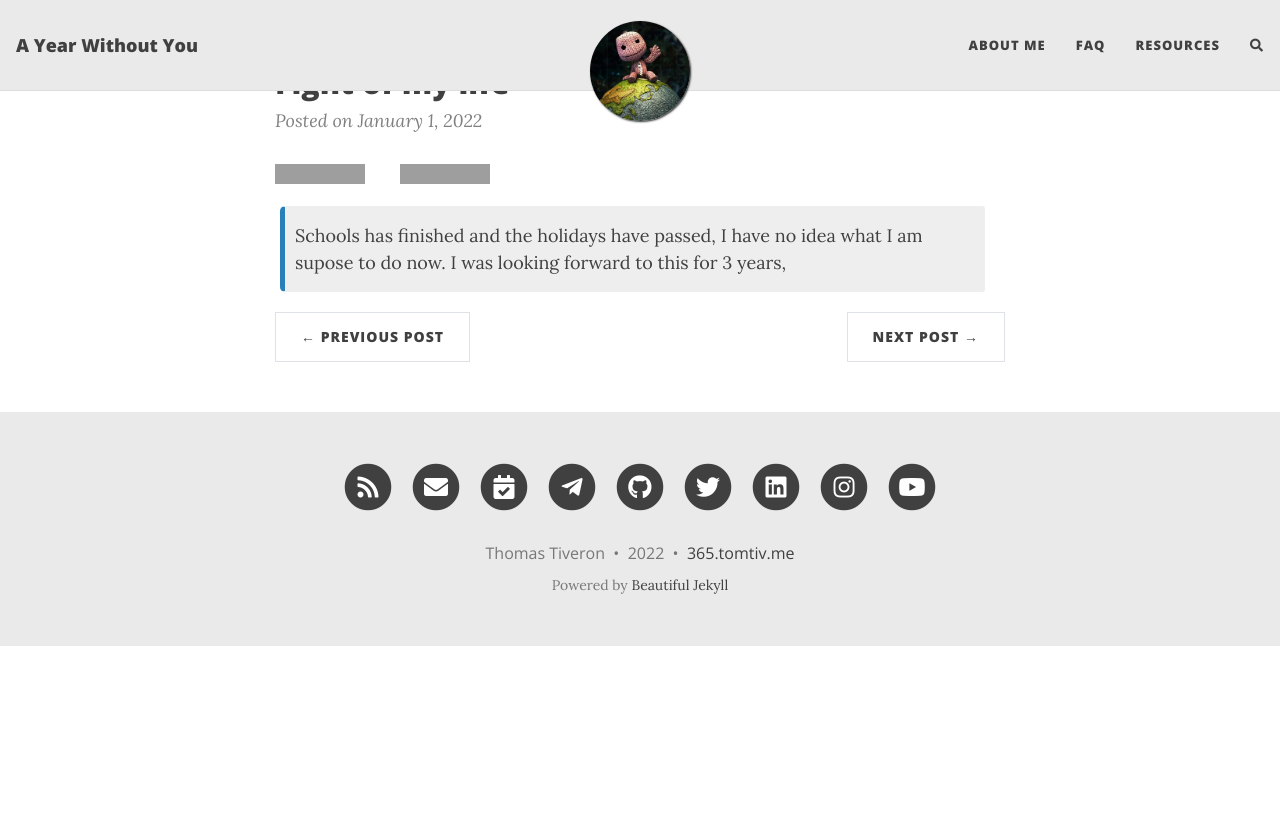
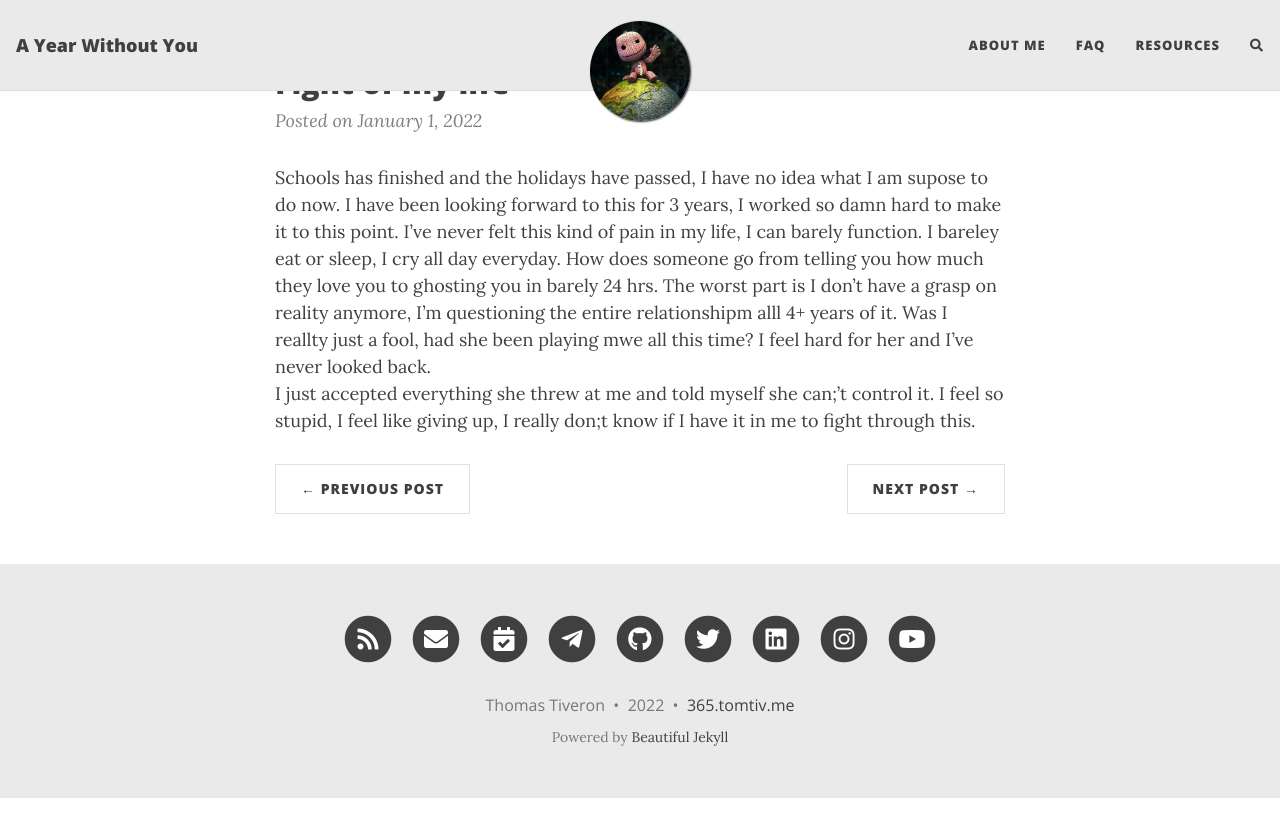
Before and after one commit to tomtiv/tomtiv.github.io, a Jekyll site: the page built from _posts/2022/01/2022-01-01-fight-of-my-life copy.md, in a window 1280 px wide. Shown: the top 837 px of the page. Built offline with Jekyll 4.4.1, drawn with Linux system fonts in a browser that asks for light colours; nearby versions of some CDN libraries; comment, search, counter and statistics services are not loaded; grey boxes are pictures that could not be loaded.

Commit message:
new posts

```diff
--- a/_posts/2022/01/2022-01-01-fight-of-my-life copy.md
+++ b/_posts/2022/01/2022-01-01-fight-of-my-life copy.md
@@ -1,16 +1,14 @@
 ---
 layout: post
 title: Fight of my life
-# subtitle: Each post also has a subtitle
-# cover-img: /assets/img/path.jpg
-# thumbnail-img: /assets/img/avatar-icon.png
-# share-img: /assets/img/path.jpg
-gh-repo: tomtiv/tomtiv.github.io
-gh-badge: [star, follow]
-zags: [healthy, change, help]
+zags: [fight, reality, cry]
 comments: true
 ---
 
-{: .box-note}
 Schools has finished and the holidays have passed, I have no idea what I am supose to do now.
-I was looking forward to this for 3 years,
+I have been looking forward to this for 3 years, I worked so damn hard to make it to this point.
+I've never felt this kind of pain in my life, I can barely function. I bareley eat or sleep, I cry all day everyday.
+How does someone go from telling you how much they love you to ghosting you in barely 24 hrs.
+The worst part is I don't have a grasp on reality anymore, I'm questioning the entire relationshipm alll 4+ years of it.
+Was I reallty just a fool, had she been playing mwe all this time? I feel hard for her and I've never looked back.
+I just accepted everything she threw at me and told myself she can;'t control it. I feel so stupid, I feel like giving up, I really don;t know if I have it in me to fight through this.
```
Also changed, not shown: _posts/2021/2021-11-01-November.md (+2 -65 lines), _posts/2022/05/2022-05-07-like-my-father.md (+2 -2 lines), _posts/2022/05/2022-05-13-breakdown.md (added, +11 -0 lines), _posts/2022/05/2022-05-14-accepting.md (added, +9 -0 lines), _posts/2022/05/2022-05-15-stories.md (added, +8 -0 lines), _posts/2022/05/2022-05-16-spring-heat-wave.md (added, +8 -0 lines).
